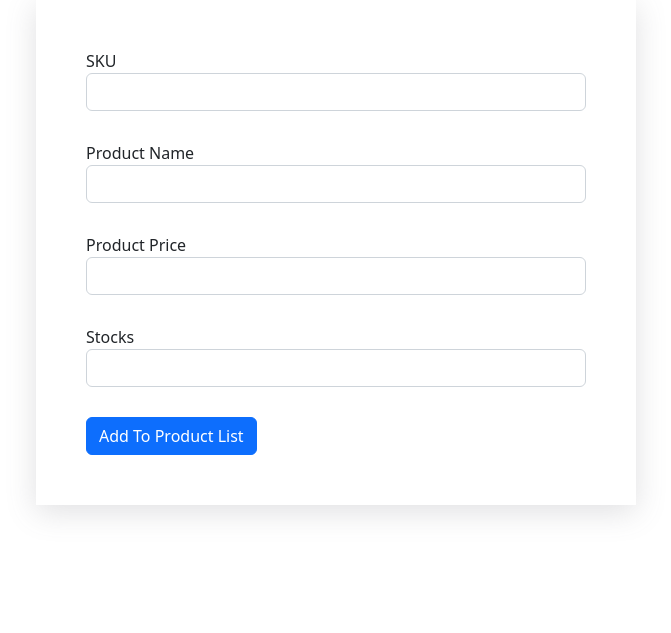
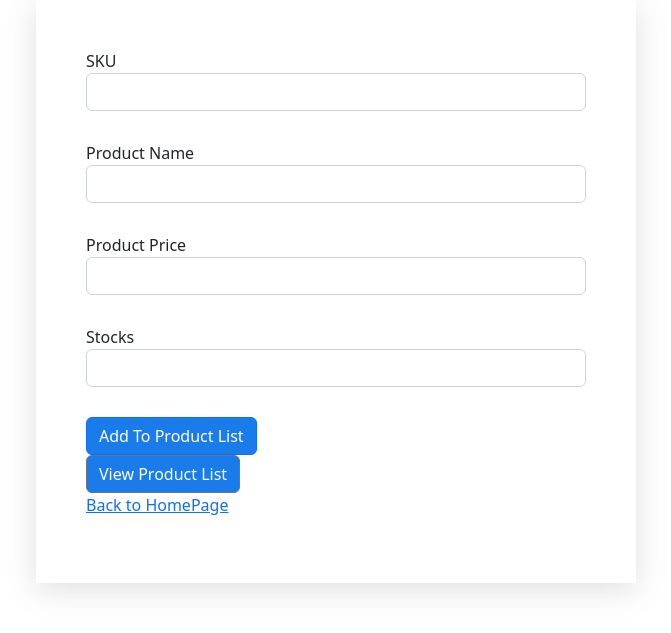
Before and after one commit to Scnh19/Storeweb, a PHP site: page /preg.php in a window 1280 px wide. Shown: the part 51-684 px from the top of the page, without its empty margins (304-975 px from the left). Run offline with PHP 8.4, Linux system fonts and the light colour scheme; a user stored in the database is signed in.

Commit message:
working n connected

```diff
--- a/HomePage2.php
+++ b/HomePage2.php
@@ -11,6 +11,7 @@ if (isset($_SESSION['user_name'])) {
 <body>
      <h1>Hello, <?php echo $_SESSION['user_name']; ?></h1>
      <a href="logout.php">Logout</a>
+     <a href="preg.php">Add List</a>
 </body>
 </html>
 
--- a/preg.php
+++ b/preg.php
@@ -1,3 +1,7 @@
+<?php
+session_start();
+if (isset($_SESSION['user_name'])) {
+ ?>
 <!DOCTYPE html>
 <html lang="en">
 <head>
@@ -70,7 +74,6 @@
             }
            }
         }
-
         ?>
         <form action="preg.php" method="post">
             <div class="form-group">
@@ -90,12 +93,19 @@
                 <input type="number" class="form-control" name="stocks">
             </div>
             <div class="form-btn">
-                <input type="submit" class="btn btn-primary" value="Add To Product List" name="submit">
+                <input type="submit" style="background-color: #1A7CEA;" class="btn btn-primary" value="Add To Product List" name="submit"> <br>
+                <input type="submit" style="background-color: #1A7CEA;" class="btn btn-secondary" value="View Product List" name="submit">
             </div>
         </form>
         <div>
-        <!--<div><p>Already Registered <a href="login.php">Login Here</a></p></div>-->
+        <div><p><a href="HomePage2.php">Back to HomePage</a></p></div>
       </div>
     </div>
+    <?php
+    }else{
+     header("Location: index.php");
+     exit();
+}
+ ?>
 </body>
 </html>
```
